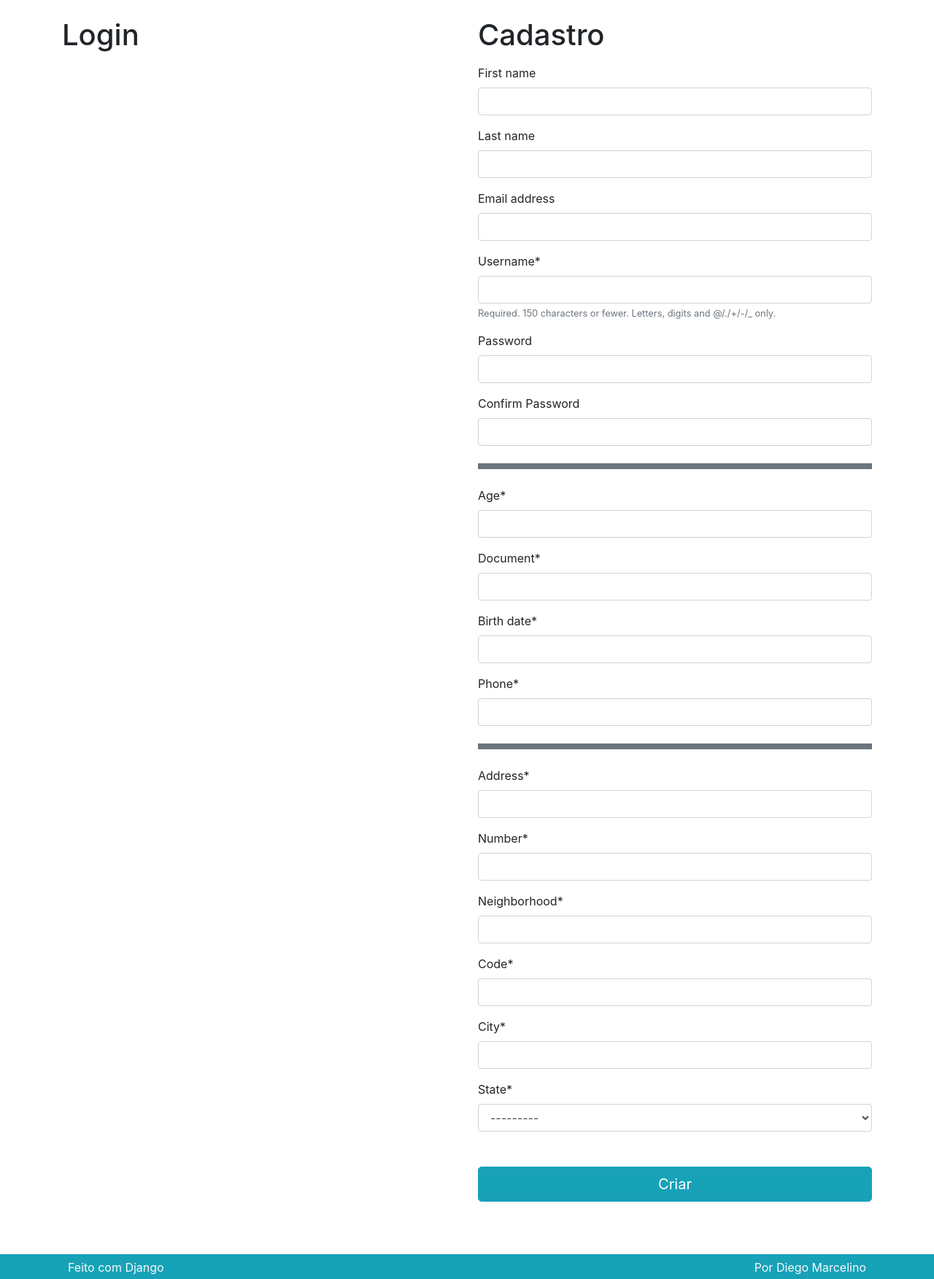
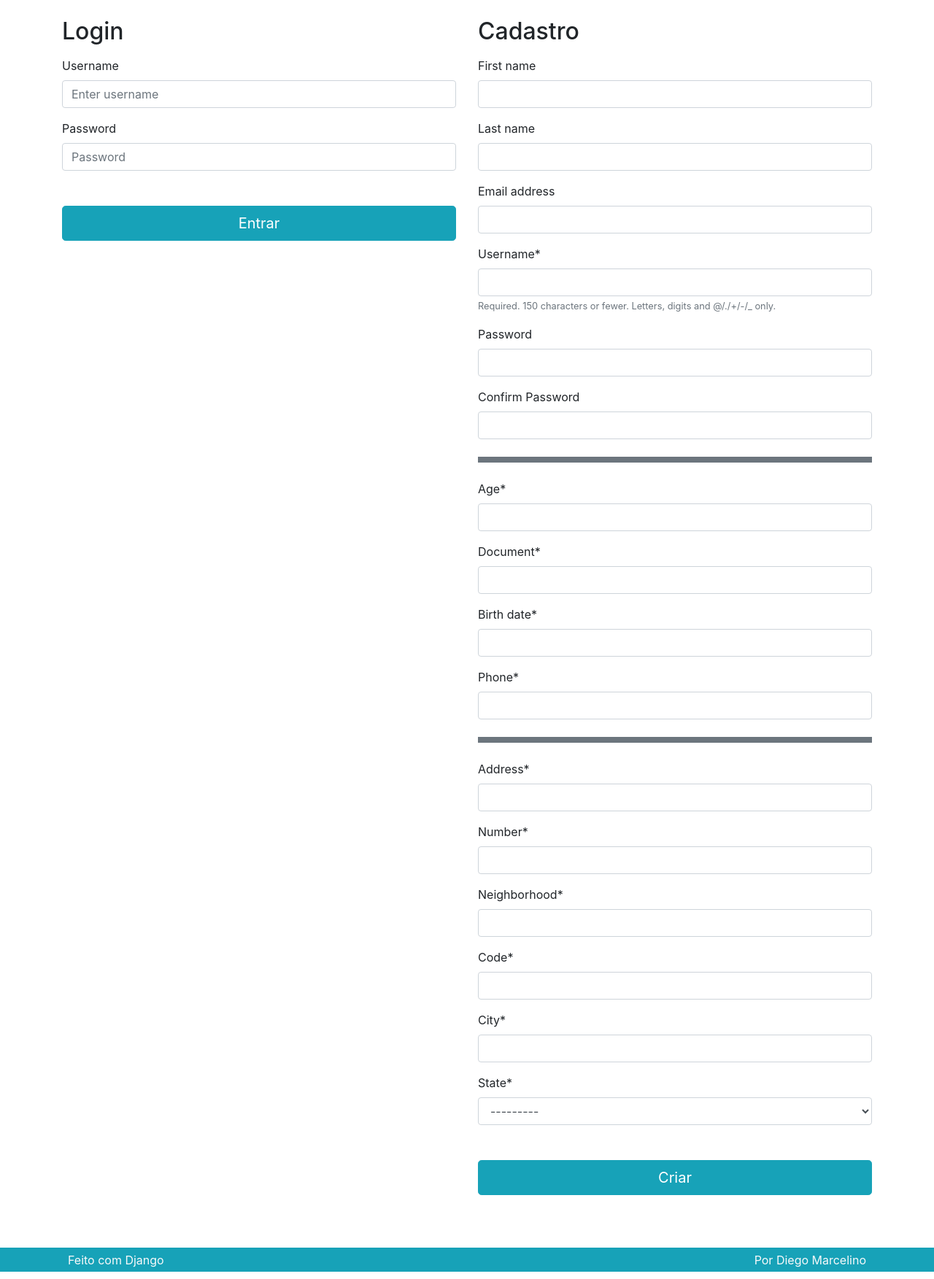
Before and after one commit to diegomarcelino92/python-django-ecommerce, a Django app: page /profile/ in a window 1280 px wide. Shown: the part 56-1809 px from the top of the page at 73% size. Run offline with Django 4.2, Linux system fonts and the light colour scheme; some libraries are stand-ins or nearby versions.

Commit message:
feat: login and logout

```diff
--- a/profiles/templates/profile_create.html
+++ b/profiles/templates/profile_create.html
@@ -1,15 +1,40 @@
 {% extends "base.html" %} {% load crispy_forms_tags %} {% block content %}
 <div class="row">
+  {% if not request.user.is_authenticated %}
+  <div class="col-lg">
+    <h2 class="mb-3">Login</h2>
+    <form method='POST' action="{% url "profiles:login" %}">
+      {% csrf_token %}
+      <div class="form-group">
+        <label for="username">Username</label>
+        <input
+          name='username'
+          class="form-control"
+          id="username"
+          placeholder="Enter username"
+        />
+      </div>
+      <div class="form-group">
+        <label for="password">Password</label>
+        <input
+          name='password'
+          type="password"
+          class="form-control"
+          id="password"
+          placeholder="Password"
+        />
+      </div>
+      <button type="submit" class="btn btn-primary btn-block btn-lg mt-5">
+        Entrar
+      </button>
+    </form>
+  </div>
+  {% endif %}
   <div class="col-lg">
     {% if not request.user.is_authenticated %}
-    <h1 class="mb-3">Login</h1>
-    {% endif %}
-  </div>
-  <div class="col-lg">
-    {% if not request.user.is_authenticated %}
-    <h1 class="mb-3">Cadastro</h1>
+    <h2 class="mb-3">Cadastro</h2>
     {% else %}
-    <h1 class="mb-3">Atualizar</h1>
+    <h2 class="mb-3">Atualizar</h2>
     {% endif %}
 
     <form method="POST" action="">
--- a/profiles/urls.py
+++ b/profiles/urls.py
@@ -1,13 +1,11 @@
 from django.urls import path
 
-from profiles.views import (ProfileCreate, ProfileLogin, ProfileLogout,
-                            ProfileUpdate)
+from profiles.views import ProfileCreate, ProfileLogin, ProfileLogout
 
 app_name = 'profiles'
 
 urlpatterns = [
     path('', ProfileCreate.as_view(), name='create'),
-    path('update/', ProfileUpdate.as_view(), name='update'),
     path('login/', ProfileLogin.as_view(), name='login'),
     path('logout/', ProfileLogout.as_view(), name='logout'),
 ]
--- a/profiles/views.py
+++ b/profiles/views.py
@@ -1,7 +1,9 @@
 import copy
+from urllib import request
 
-from django.contrib.auth import authenticate, get_user_model, login
-from django.shortcuts import render
+from django.contrib import messages
+from django.contrib.auth import authenticate, get_user_model, login, logout
+from django.shortcuts import redirect, render
 from django.views import View
 
 from profiles.forms import ProfileAddressForm, ProfileForm, UserForm
@@ -81,6 +83,8 @@ class ProfileCreate(View):
                 user.save()
                 profile.save()
                 profile_address.save()
+                messages.success(request, 'Cadastro atualizado com sucesso')
+
             else:
                 user = user_form.save(commit=False)
                 user.set_password(user_form.cleaned_data.get('password'))
@@ -94,6 +98,7 @@ class ProfileCreate(View):
                 user.save()
                 profile.save()
                 profile_address.save()
+                messages.success(self.request, 'Cadastro criado com sucesso')
 
         if password:
             auth = authenticate(self.request, username=user, password=password)
@@ -103,16 +108,32 @@ class ProfileCreate(View):
 
         self.request.session['cart'] = self.cart
         self.request.session.save()
+        messages.success(self.request, 'Cadastro criado com sucesso')
+        redirect('profiles:create')
         return self.view
 
 
-class ProfileUpdate(View):
-    pass
+class ProfileLogin(View):
+    def post(self, *args, **kwargs):
+        username = self.request.POST.get('username')
+        password = self.request.POST.get('password')
 
+        if not username or not password:
+            messages.error(self.request, 'Usuário ou senha inválidos')
+            return redirect('profiles:create')
 
-class ProfileLogin(View):
-    pass
+        user = authenticate(self.request, username=username, password=password)
+
+        if user:
+            messages.success(self.request, 'Você fez login com sucesso')
+            login(self.request, user=user)
+            return redirect('products:list')
+        else:
+            messages.error(self.request, 'Usuário ou senha inválidos')
+            return redirect('profiles:create')
 
 
 class ProfileLogout(View):
-    pass
+    def get(self, *args, **kwargs):
+        logout(request=self.request)
+        return redirect('products:list')
```
